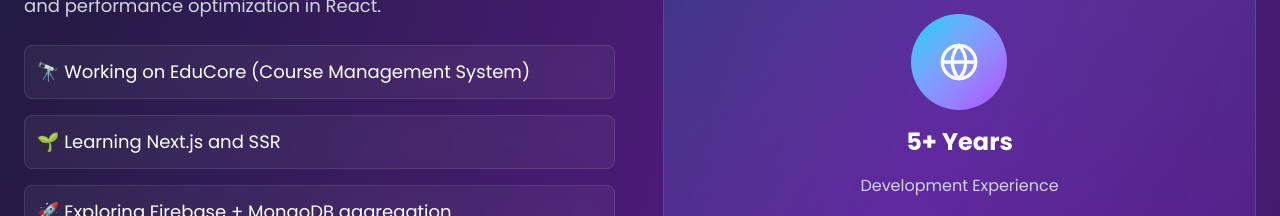
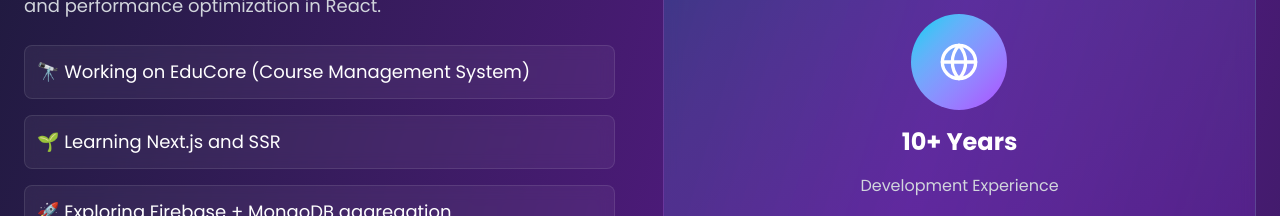
Before and after one commit to arifucoder/codebyarif, a React (Vite) app: page / in a window 1280 px wide. Shown: the part 1080-1296 px from the top of the page. Built offline with nearby package versions, Linux system fonts and the light colour scheme.

Commit message:
changed experiance year in home page

```diff
--- a/src/pages/Home/Home.jsx
+++ b/src/pages/Home/Home.jsx
@@ -240,7 +240,7 @@
 								<div className="w-24 h-24 bg-gradient-to-br from-cyan-400 to-purple-500 rounded-full mx-auto flex items-center justify-center">
 									<Globe size={40} className="text-white" />
 								</div>
-								<h3 className="text-2xl font-bold">5+ Years</h3>
+								<h3 className="text-2xl font-bold">10+ Years</h3>
 								<p className="text-gray-300">Development Experience</p>
 							</div>
 						</div>
```
